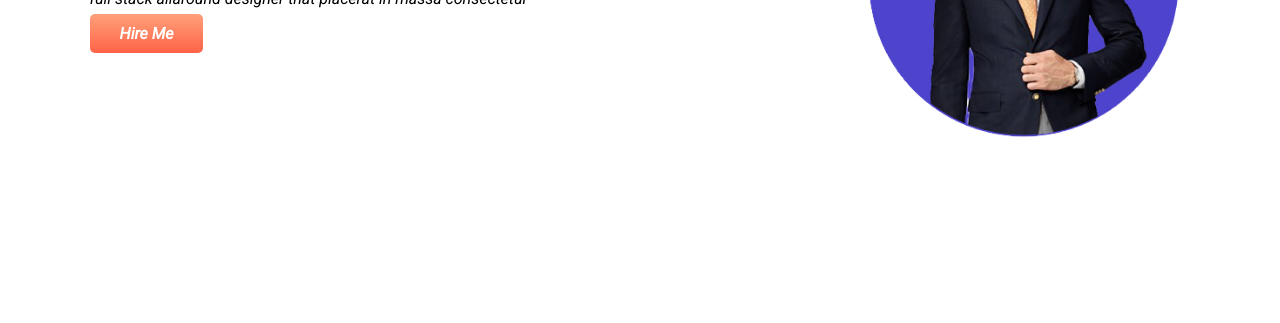
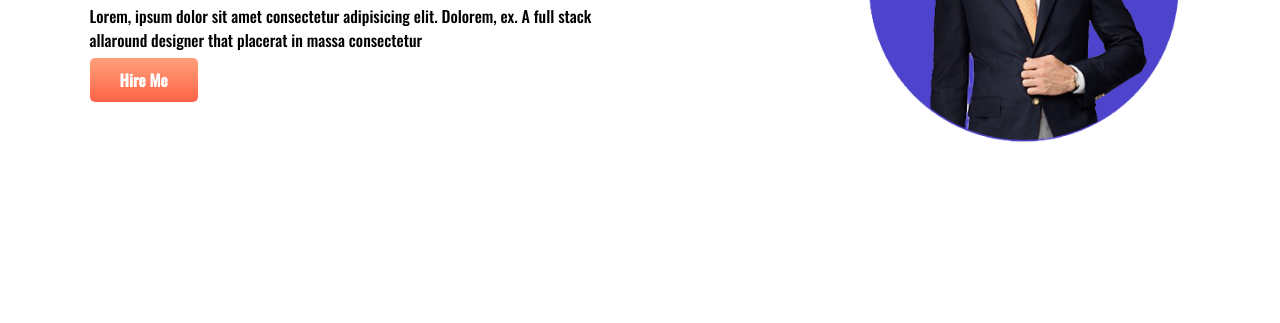
Before and after one commit to habib10305/web-portfolio-2, a plain HTML site: page index.html in a window 1280 px wide. Shown: the part 309-632 px from the top of the page. Drawn offline with nearby package versions, Linux system fonts and the light colour scheme.

Commit message:
font changes

```diff
--- a/index.html
+++ b/index.html
@@ -4,8 +4,8 @@
     <meta charset="UTF-8">
     <meta name="viewport" content="width=device-width, initial-scale=1.0">
     <title>web portfolio2</title>
-    <link rel="preconnect" href="https://fonts.gstatic.com">
-    <link href="https://fonts.googleapis.com/css2?family=Roboto:ital@1&display=swap" rel="stylesheet">
+        <link rel="preconnect" href="https://fonts.gstatic.com">
+    <link href="https://fonts.googleapis.com/css2?family=Oswald:wght@500&display=swap" rel="stylesheet">
     <link rel="stylesheet" href="style.css">
 </head>
 <body>
--- a/style.css
+++ b/style.css
@@ -1,7 +1,7 @@
 /* menu section */
 
 body{
-    font-family: 'Roboto', sans-serif;
+    font-family: 'Oswald', sans-serif;
     margin: 0;
     padding: 0;
     /* box-sizing: border-box; */
```
